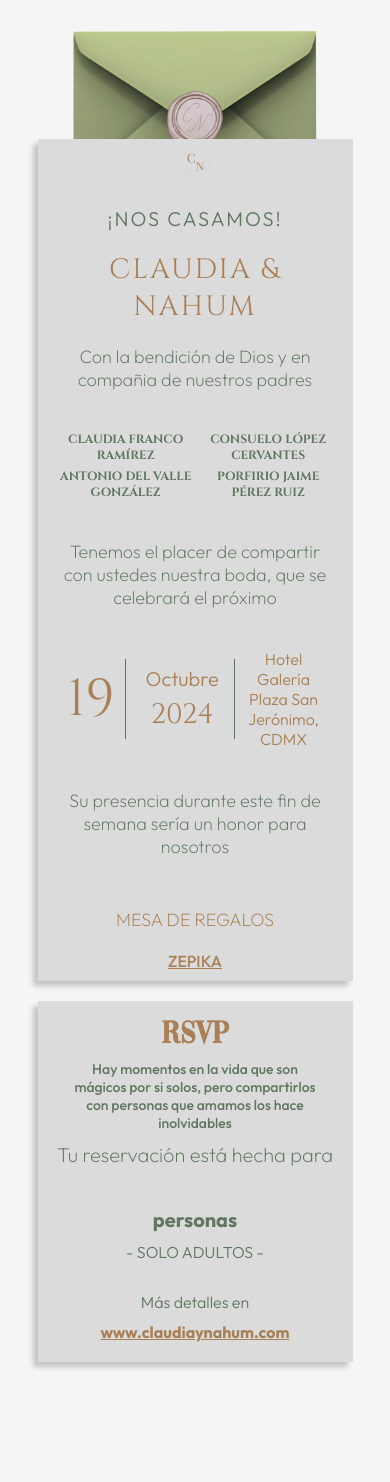
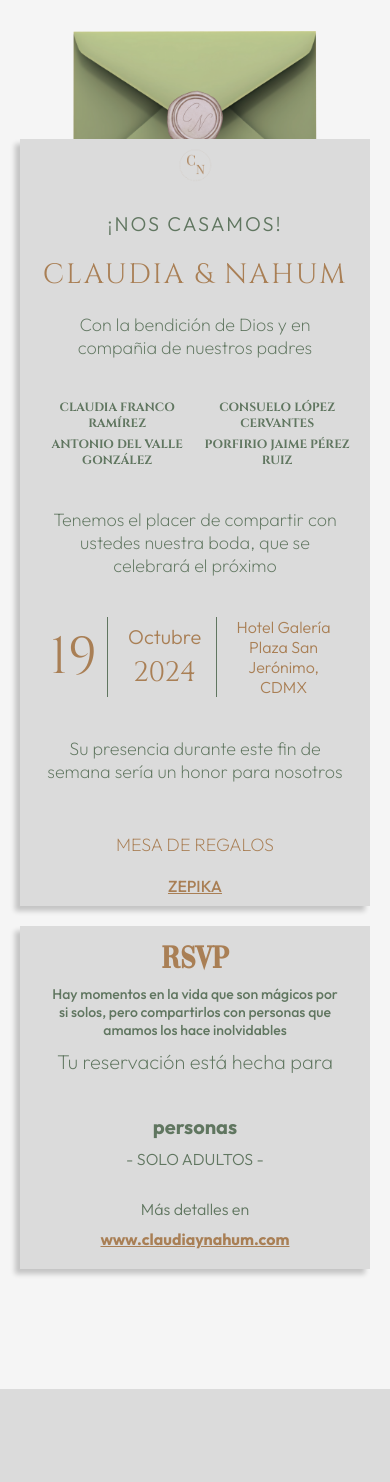
Before and after one commit to Nahumpl8/cn2024wedding, a Node server app: template views/invitacion.ejs in a window 390 px wide. After the commit the page ends 1389 px from the top, so only its background shows below. Run offline with Node 20, Linux system fonts and the light colour scheme; the template is opened without the code that fills it, so the values that code supplies are empty; some libraries are stand-ins or nearby versions; some web fonts are replaced.

Commit message:
mnsjdniwencijwgrvtvr

```diff
--- a/views/invitacion.ejs
+++ b/views/invitacion.ejs
@@ -114,7 +114,7 @@
             bottom: 0;
             right: 0;
             margin: auto;
-            animation: opacityStamp 2s ease-in-out forwards;
+            animation: opacityStamp 2.5s ease-in-out forwards;
         }
         .stamp img{
             width: 50%;
@@ -125,6 +125,7 @@
             }
             100%{
                 opacity: 0;
+                display: none;
             }
         }
 
@@ -446,7 +447,7 @@
 
             }
             .papel_grande{
-                width: 90%;
+                width: 100%;
                 height: 100%;
                 transform: translateY(-100px);
             }
@@ -478,7 +479,7 @@
                 width: 100%;
             }
             .pases-phone{
-                width: 90%;
+                width: 100%;
                 display: flex;
                 flex-direction: column;
                 align-items: center;
```
